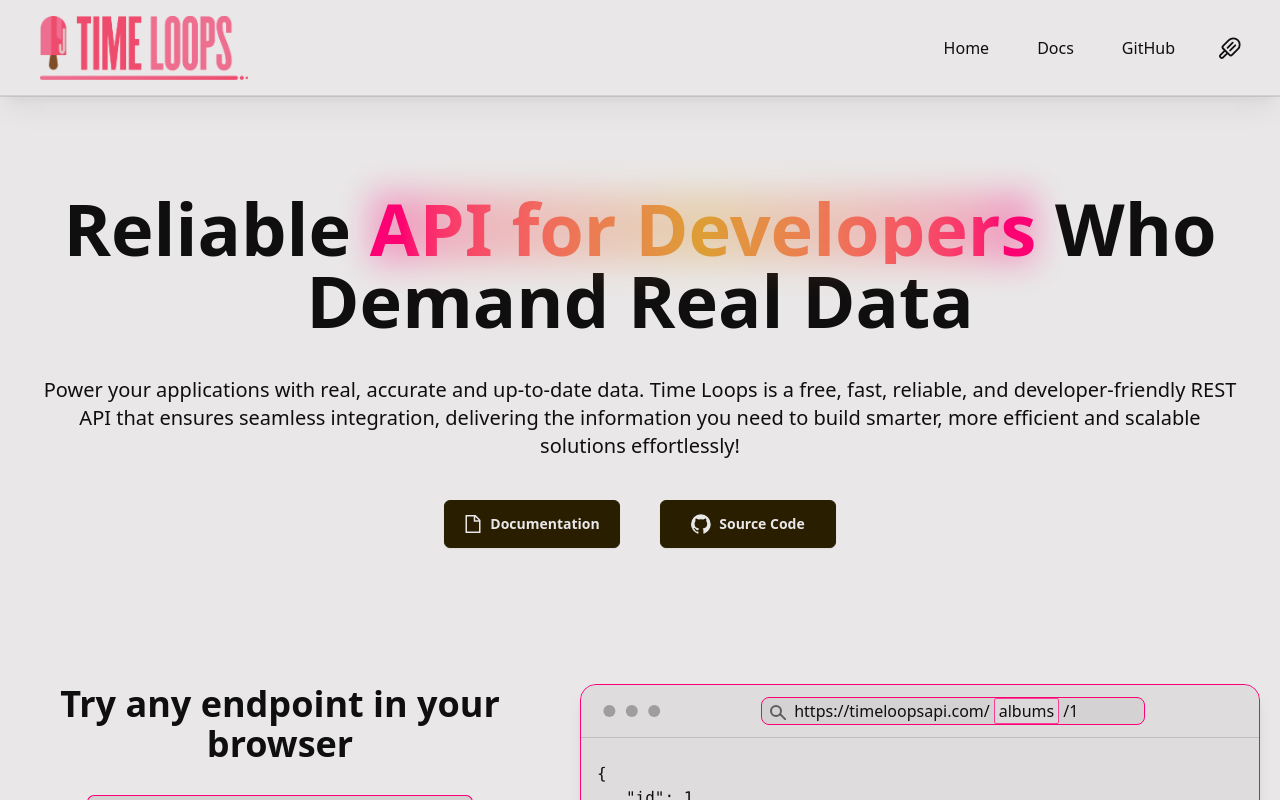
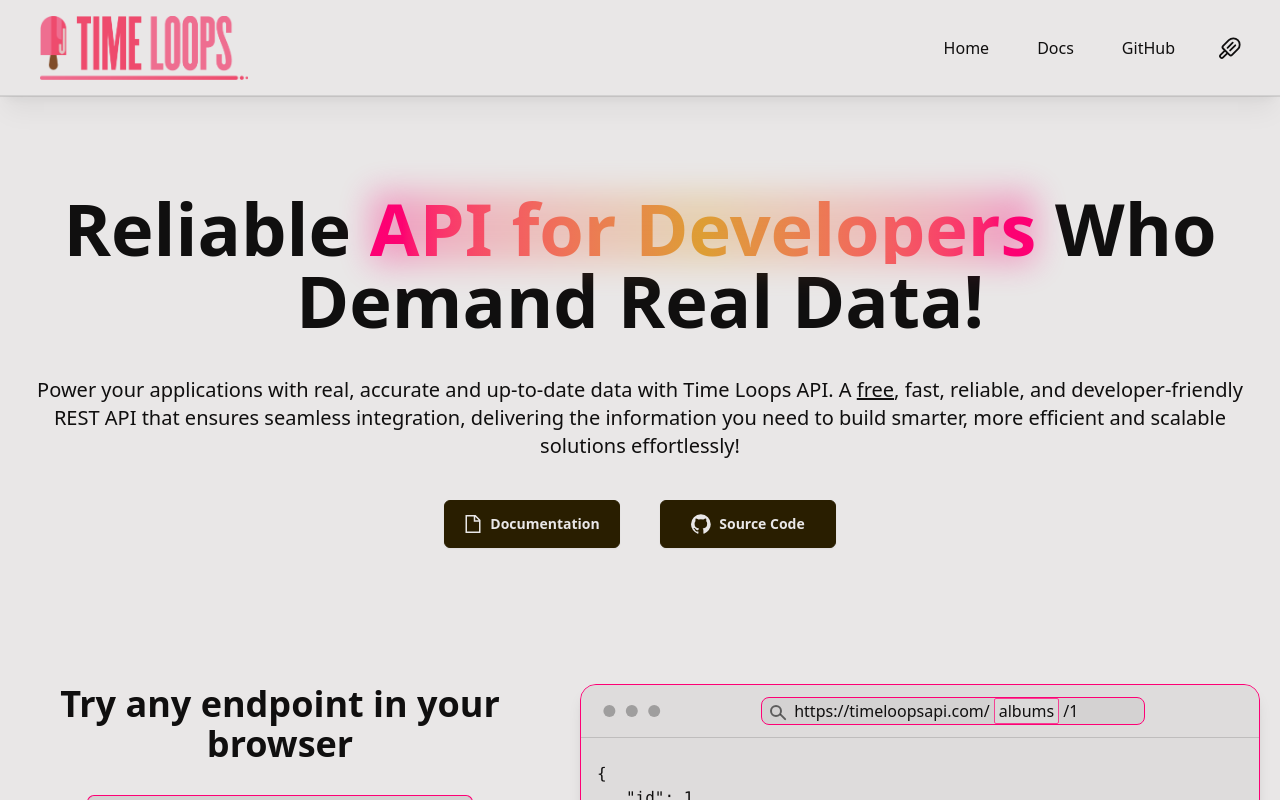
Before and after one commit to nickpolizogopoulos/time-loops-api, a Next.js app: page / in a window 1280 px wide. Shown: the top 800 px of the page. Built offline with nearby package versions, Linux system fonts and the light colour scheme.

Commit message:
Fix: Update HeroSection text for clarity and enhance documentation notes

```diff
--- a/app/(home)/HeroSection.tsx
+++ b/app/(home)/HeroSection.tsx
@@ -10,12 +10,12 @@
                   <span className="text-and-shadow-gradience absolute inset-0 blur-lg opacity-30"></span>
                   API for Developers
                 </span>{' '}
-                Who Demand Real Data
+                Who Demand Real Data!
             </h1>
 
             <p className="py-6">
-              Power your applications with real, accurate and up-to-date data. Time Loops is a {''}
-              <span className='font-medium'>free</span>,
+              Power your applications with real, accurate and up-to-date data with <span className='font-medium'>Time Loops API</span>.
+              A <span className='underline'>free</span>,
               fast, reliable, and developer-friendly REST API that ensures seamless integration,
               delivering the information you need to build smarter, more efficient and scalable solutions effortlessly!
             </p>
--- a/app/docs/Sections.tsx
+++ b/app/docs/Sections.tsx
@@ -180,9 +180,9 @@
             <>
                 <div className="flex flex-wrap gap-4 justify-start">
                     {[
-                        shapes.galleryItemType,
+                        shapes.skyscraperTypeType,
                         shapes.areaType,
-                        shapes.skyscraperTypeType
+                        shapes.galleryItemType
                     ].map((shapeType, index) => (
                         <div key={index} className="mockup-code max-w-96 mb-7 pr-7">
                             <div className="pt-2 pb-5">
@@ -372,7 +372,7 @@
         content:
             <>
                 <p className='pb-3'>The PUT request will <span className='underline'>replace the entire resource</span> with the new data. All fields must be provided, and missing fields will be overwritten.</p>
-                <Note strongText="Reminder: " note={<span>The PUT request does not actually update the resource on the server. Instead, the API simulates the update, making it appear as if the change was successful.</span>} />
+                <Note strongText="Reminder: " note={<span>The PUT request does not actually update the resource on the server. Instead, the API <span className="docs-strong-note">simulates the update</span>, making it appear as if the change was successful.</span>} />
             </>
     },
     {
@@ -383,7 +383,7 @@
         content:
             <>
                 <p className='pb-3'>The PATCH request will <span className='underline'>only update the specified fields</span>, leaving the other fields of the resource unchanged.</p>
-                <Note strongText="Reminder: " note={<span>The PATCH request won’t actually modify the resource on the server. Instead, the API mimics the update, giving the impression that the change was applied.</span>} />
+                <Note strongText="Reminder: " note={<span>The PATCH request won't actually modify the resource on the server. Instead, <span className="docs-strong-note">the API mimics the update</span>, giving the impression that the change was applied.</span>} />
             </>
     }
 ];
```
